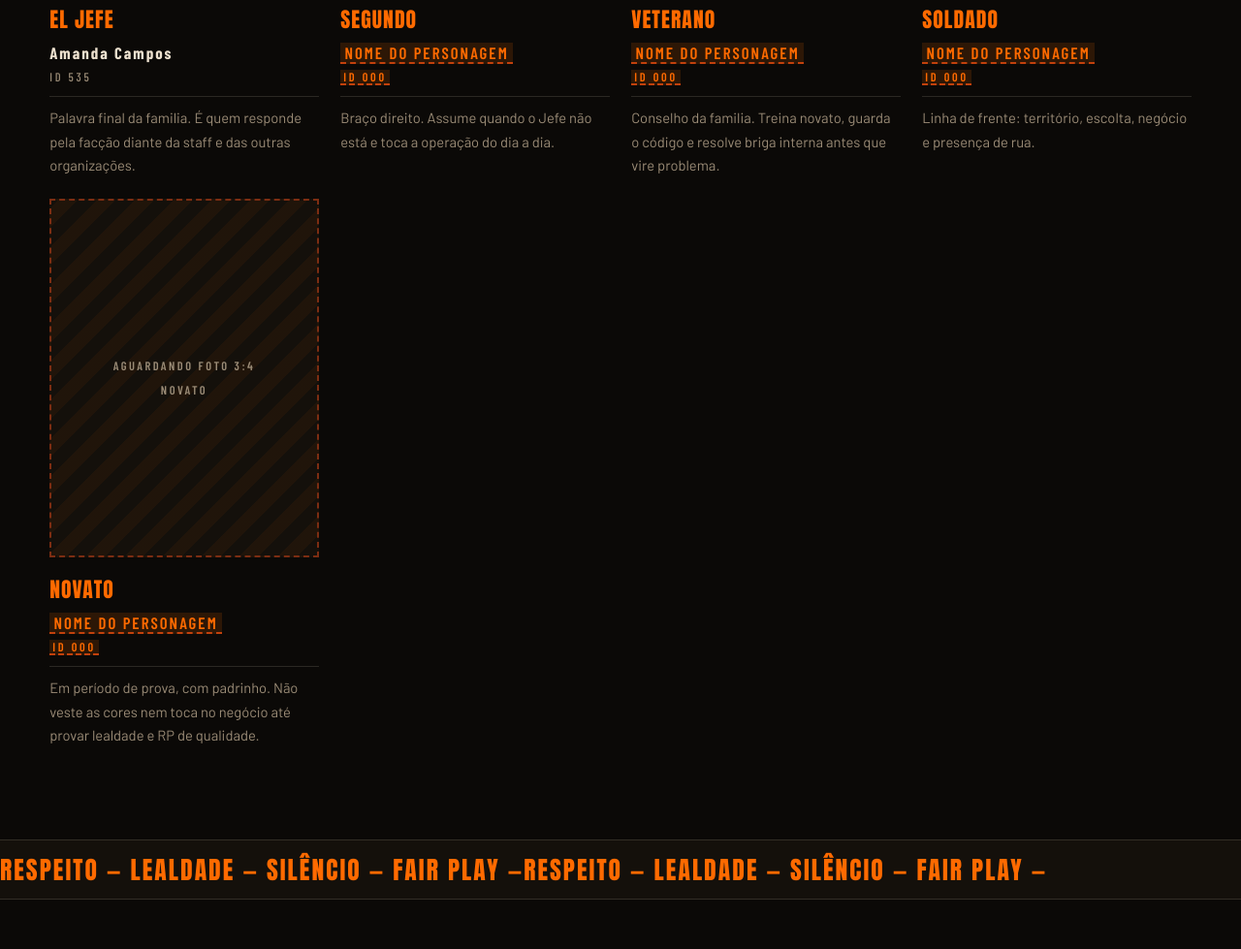
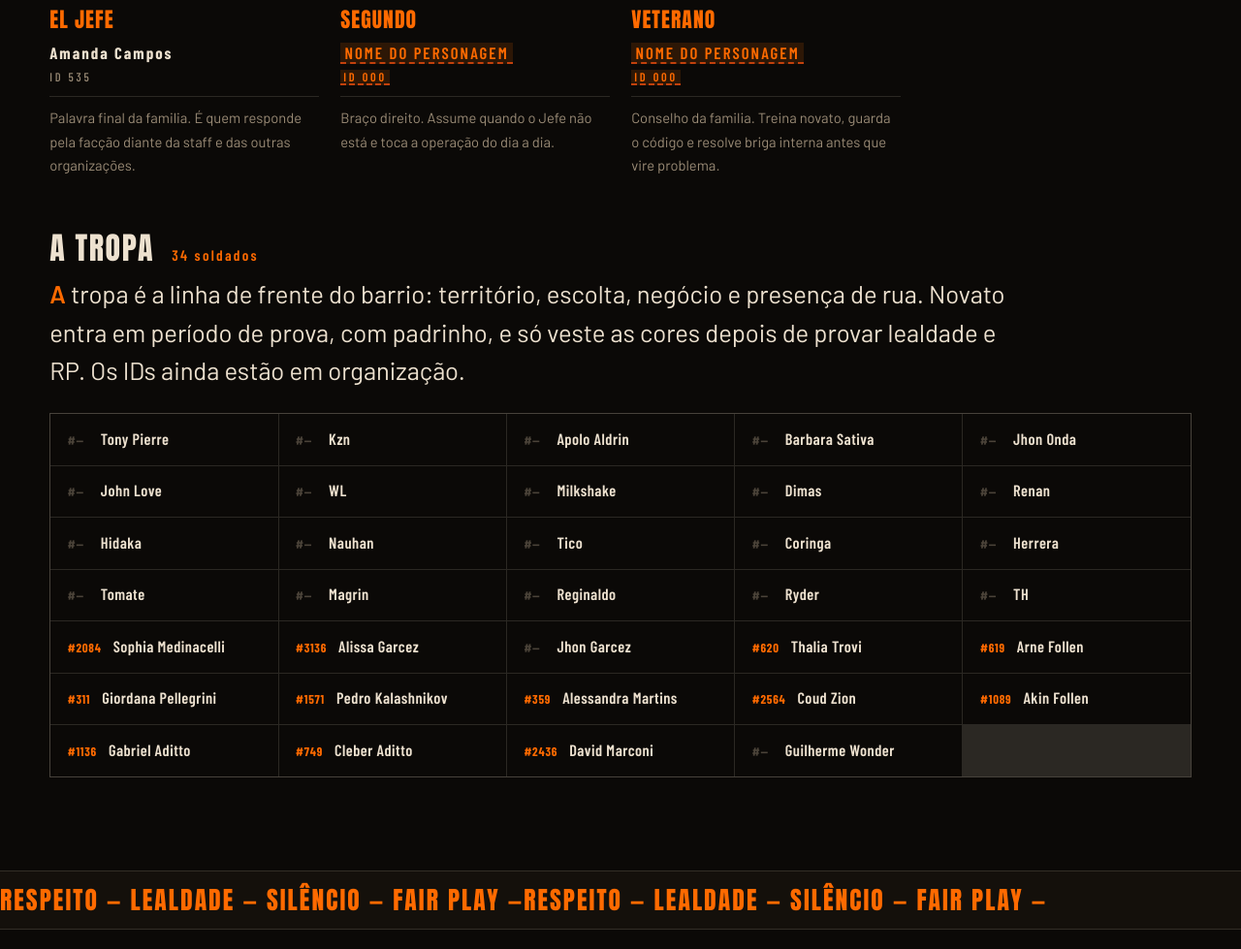
Before and after one commit to thalesmrch/los-aztecas, a plain HTML site: page index.html in a window 1280 px wide. Shown: the part 7774-8753 px from the top of the page at 97% size. Drawn offline with nearby package versions, Linux system fonts and the light colour scheme; a web font is replaced by a local one.

Commit message:
feat(hierarquia): adiciona A Tropa com 34 soldados
- comando (Jefe/Segundo/Veterano) em cards, tropa em grade
- IDs em laranja onde definidos, #— nos pendentes

```diff
--- a/css/style.css
+++ b/css/style.css
@@ -445,6 +445,50 @@
   margin: clamp(2.5rem, 6vh, 4rem) 0 0;
 }
 .qg-galeria__sub + .media-grid { margin-top: 1.5rem; }
+
+/* ─────────── A TROPA (soldados) ─────────── */
+.tropa__count {
+  font-family: var(--font-cond);
+  font-weight: 600;
+  font-size: clamp(0.8rem, 1.6vw, 0.95rem);
+  letter-spacing: 0.15em;
+  color: var(--orange);
+  margin-left: 0.6em;
+}
+.tropa {
+  display: grid;
+  grid-template-columns: repeat(auto-fill, minmax(min(100%, 230px), 1fr));
+  gap: 1px;
+  background: var(--line);
+  border: 1px solid var(--line);
+  margin-top: 1.5rem;
+}
+.soldado {
+  display: flex;
+  align-items: baseline;
+  gap: 0.75rem;
+  padding: 0.8rem 1.1rem;
+  background: var(--bg);
+  transition: background 0.25s ease;
+}
+.soldado:hover { background: var(--bg-2); }
+.soldado__id {
+  font-family: var(--font-cond);
+  font-weight: 700;
+  font-size: 0.8rem;
+  letter-spacing: 0.06em;
+  color: var(--orange);
+  min-width: 3.8ch;
+  flex-shrink: 0;
+}
+.soldado__id--pend { color: var(--ink-dim); opacity: 0.45; }
+.soldado__nome {
+  font-family: var(--font-cond);
+  font-weight: 600;
+  font-size: 1.02rem;
+  letter-spacing: 0.03em;
+  color: var(--ink);
+}
 
 .vertentes {
   display: grid;
--- a/index.html
+++ b/index.html
@@ -147,6 +147,9 @@
         <h2 class="section__title">HIERARQUIA <em class="bl" lang="es">de la</em> FAMILIA</h2>
       </div>
       <div class="roster" id="roster-container"></div>
+      <h3 class="qg-galeria__sub" id="tropa-sub">A TROPA</h3>
+      <p class="section__body prose" id="tropa-intro"></p>
+      <div class="tropa" id="tropa-container"></div>
     </section>
 
     <!-- ═══════════ MARQUEE ═══════════ -->
--- a/js/content.js
+++ b/js/content.js
@@ -176,20 +176,48 @@
       id: "ID 000",
       foto: null,
     },
-    {
-      cargo: "SOLDADO",
-      funcao: "Linha de frente: território, escolta, negócio e presença de rua.",
-      nome: "NOME DO PERSONAGEM",
-      id: "ID 000",
-      foto: null,
-    },
-    {
-      cargo: "NOVATO",
-      funcao: "Em período de prova, com padrinho. Não veste as cores nem toca no negócio até provar lealdade e RP de qualidade.",
-      nome: "NOME DO PERSONAGEM",
-      id: "ID 000",
-      foto: null,
-    },
+  ],
+
+  // texto acima da grade de soldados
+  tropaIntro:
+    "A tropa é a linha de frente do barrio: território, escolta, negócio e presença de rua. Novato entra em período de prova, com padrinho, e só veste as cores depois de provar lealdade e RP. Os IDs ainda estão em organização.",
+
+  // efetivo — todos soldados por enquanto. id: "" quando ainda não definido.
+  soldados: [
+    { nome: "Tony Pierre", id: "" },
+    { nome: "Kzn", id: "" },
+    { nome: "Apolo Aldrin", id: "" },
+    { nome: "Barbara Sativa", id: "" },
+    { nome: "Jhon Onda", id: "" },
+    { nome: "John Love", id: "" },
+    { nome: "WL", id: "" },
+    { nome: "Milkshake", id: "" },
+    { nome: "Dimas", id: "" },
+    { nome: "Renan", id: "" },
+    { nome: "Hidaka", id: "" },
+    { nome: "Nauhan", id: "" },
+    { nome: "Tico", id: "" },
+    { nome: "Coringa", id: "" },
+    { nome: "Herrera", id: "" },
+    { nome: "Tomate", id: "" },
+    { nome: "Magrin", id: "" },
+    { nome: "Reginaldo", id: "" },
+    { nome: "Ryder", id: "" },
+    { nome: "TH", id: "" },
+    { nome: "Sophia Medinacelli", id: "#2084" },
+    { nome: "Alissa Garcez", id: "#3136" },
+    { nome: "Jhon Garcez", id: "" },
+    { nome: "Thalia Trovi", id: "#620" },
+    { nome: "Arne Follen", id: "#619" },
+    { nome: "Giordana Pellegrini", id: "#311" },
+    { nome: "Pedro Kalashnikov", id: "#1571" },
+    { nome: "Alessandra Martins", id: "#359" },
+    { nome: "Coud Zion", id: "#2564" },
+    { nome: "Akin Follen", id: "#1089" },
+    { nome: "Gabriel Aditto", id: "#1136" },
+    { nome: "Cleber Aditto", id: "#749" },
+    { nome: "David Marconi", id: "#2436" },
+    { nome: "Guilherme Wonder", id: "" },
   ],
 
   /* ─────────── 06 · CÓDIGO DE CONDUTA ─────────── */
--- a/js/main.js
+++ b/js/main.js
@@ -196,6 +196,25 @@
     roster.appendChild(card);
   });
 
+  // a tropa (soldados)
+  const soldados = C.soldados || [];
+  if (soldados.length) {
+    document.getElementById("tropa-sub").innerHTML =
+      `A TROPA <span class="tropa__count">${soldados.length} soldados</span>`;
+    if (C.tropaIntro) {
+      document.getElementById("tropa-intro").appendChild(el("p", null, esc(C.tropaIntro)));
+    }
+    const tropa = document.getElementById("tropa-container");
+    soldados.forEach((s) => {
+      const chip = el("div", "soldado");
+      const idHtml = s.id
+        ? `<span class="soldado__id">${esc(s.id)}</span>`
+        : `<span class="soldado__id soldado__id--pend">#—</span>`;
+      chip.innerHTML = `${idHtml}<span class="soldado__nome">${esc(s.nome)}</span>`;
+      tropa.appendChild(chip);
+    });
+  }
+
   // 06 · conduta
   const internas = document.getElementById("conduta-internas");
   C.conduta.internas.forEach((r) => internas.appendChild(el("li", null, flag(r))));
```
